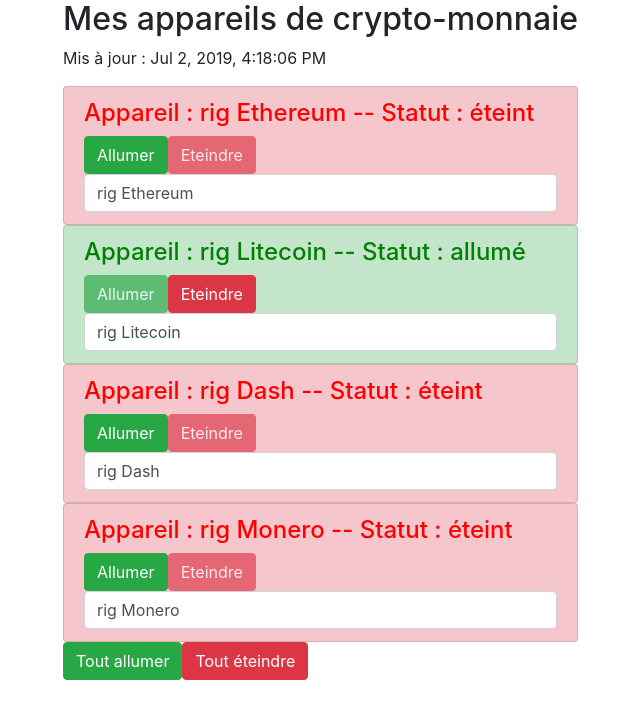
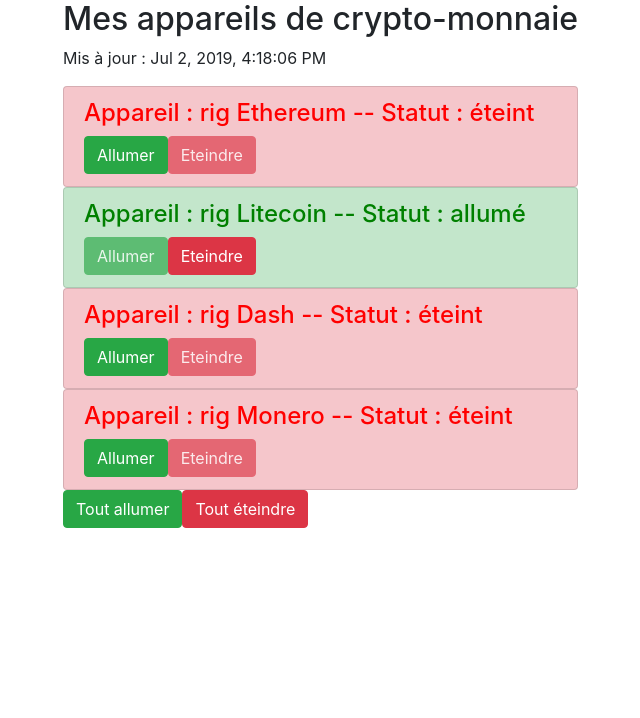
Before and after one commit to CarloBerni/anguRoom, an Angular app in the folder little-course/: page / in a window 1280 px wide. Shown: the top 718 px of the page, without its empty margins (7-647 px from the left). Built offline with nearby package versions, Linux system fonts and the light colour scheme.

Commit message:
add routing app- appareil-view

```diff
--- a/little-course/src/app/app.component.html
+++ b/little-course/src/app/app.component.html
@@ -1,22 +1,5 @@
 <div class="container">
   <div class="row">
-    <div class="col-xs-12">
-      <h2>Mes appareils de crypto-monnaie</h2>
-      <p>Mis à jour : {{ lastUpdate | async | date: "medium" }}</p>
-      <ul class="list-group">
-        <app-appareil
-          *ngFor="let appareil of appareils; let i = index"
-          [indexOfAppareil]="i"
-          [appareilName]="appareil.name"
-          [appareilStatus]="appareil.status"
-        ></app-appareil>
-      </ul>
-      <button class="btn btn-success" (click)="onAllumer()">
-        Tout allumer
-      </button>
-      <button class="btn btn-danger" (click)="onEteindre()">
-        Tout éteindre
-      </button>
-    </div>
+      <app-appareil-view></app-appareil-view>
   </div>
 </div>
--- a/little-course/src/app/app.component.ts
+++ b/little-course/src/app/app.component.ts
@@ -1,40 +1,10 @@
 import { Component, OnInit } from "@angular/core";
-import { AppareilService } from "./services/appareil.service";
 
 @Component({
   selector: "app-root",
   templateUrl: "./app.component.html",
   styleUrls: ["./app.component.scss"]
 })
-export class AppComponent implements OnInit {
-  isAuth = false;
-  lastUpdate = new Promise((resolve, reject) => {
-    const date = new Date();
-    setTimeout(() => {
-      resolve(date);
-    }, 1500);
-  });
-
-  appareils: any[];
-
-  constructor(private appareilService: AppareilService) {}
-
-  ngOnInit() {
-    this.appareils = this.appareilService.appareils;
-  }
-
-  onAllumer() {
-    if (confirm("Etes-vous sûr de vouloir allumer tous vos appareils ?")) {
-      this.appareilService.switchOnAll();
-    } else {
-      return null;
-    }
-  }
-  onEteindre() {
-    if (confirm("Etes-vous sûr de vouloir éteindre tous vos appareils ?")) {
-      this.appareilService.switchOffAll();
-    } else {
-      return null;
-    }
-  }
+export class AppComponent {
+  constructor() {}
 }
--- a/little-course/src/app/app.module.ts
+++ b/little-course/src/app/app.module.ts
@@ -8,12 +8,16 @@
 import { FormsModule } from '@angular/forms';
 
 import { AppareilService } from './services/appareil.service';
+import { AuthComponent } from './auth/auth.component';
+import { AppareilViewComponent } from './appareil-view/appareil-view.component';
 
 @NgModule({
   declarations: [
     AppComponent,
     TestComponent,
-    AppareilComponent
+    AppareilComponent,
+    AuthComponent,
+    AppareilViewComponent
   ],
   imports: [
     BrowserModule,
--- /dev/null
+++ b/little-course/src/app/appareil-view/appareil-view.component.html
@@ -0,0 +1,18 @@
+<div class="col-xs-12">
+  <h2>Mes appareils de crypto-monnaie</h2>
+  <p>Mis à jour : {{ lastUpdate | async | date: "medium" }}</p>
+  <ul class="list-group">
+    <app-appareil
+      *ngFor="let appareil of appareils; let i = index"
+      [indexOfAppareil]="i"
+      [appareilName]="appareil.name"
+      [appareilStatus]="appareil.status"
+    ></app-appareil>
+  </ul>
+  <button class="btn btn-success" (click)="onAllumer()">
+    Tout allumer
+  </button>
+  <button class="btn btn-danger" (click)="onEteindre()">
+    Tout éteindre
+  </button>
+</div>
--- /dev/null
+++ b/little-course/src/app/appareil-view/appareil-view.component.ts
@@ -0,0 +1,42 @@
+import { Component, OnInit } from '@angular/core';
+import { AppareilService } from '../services/appareil.service';
+
+@Component({
+  selector: 'app-appareil-view',
+  templateUrl: './appareil-view.component.html',
+  styleUrls: ['./appareil-view.component.scss']
+})
+export class AppareilViewComponent implements OnInit {
+
+  isAuth = false;
+  lastUpdate = new Promise((resolve, reject) => {
+    const date = new Date();
+    setTimeout(() => {
+      resolve(date);
+    }, 1500);
+  });
+
+  appareils: any[];
+
+  constructor(private appareilService: AppareilService) {}
+
+  ngOnInit() {
+    this.appareils = this.appareilService.appareils;
+  }
+
+  onAllumer() {
+    if (confirm("Etes-vous sûr de vouloir allumer tous vos appareils ?")) {
+      this.appareilService.switchOnAll();
+    } else {
+      return null;
+    }
+  }
+  onEteindre() {
+    if (confirm("Etes-vous sûr de vouloir éteindre tous vos appareils ?")) {
+      this.appareilService.switchOffAll();
+    } else {
+      return null;
+    }
+  }
+
+}
--- a/little-course/src/app/appareil/appareil.component.html
+++ b/little-course/src/app/appareil/appareil.component.html
@@ -10,5 +10,4 @@
   <button class="btn btn-success" (click)="onSwitchOn()" [disabled]="appareilStatus === 'allumé'">Allumer</button>
   <button class="btn btn-danger" (click)="onSwitchOff()" [disabled]="appareilStatus === 'éteint'">Eteindre</button>
 
-  <input type="text" class="form-control" [(ngModel)]="appareilName" />
 </li>
--- /dev/null
+++ b/little-course/src/app/auth/auth.component.html
@@ -0,0 +1 @@
+<p>auth works!</p>
--- /dev/null
+++ b/little-course/src/app/auth/auth.component.ts
@@ -0,0 +1,15 @@
+import { Component, OnInit } from '@angular/core';
+
+@Component({
+  selector: 'app-auth',
+  templateUrl: './auth.component.html',
+  styleUrls: ['./auth.component.scss']
+})
+export class AuthComponent implements OnInit {
+
+  constructor() { }
+
+  ngOnInit() {
+  }
+
+}
```
Also changed, not shown: little-course/src/app/appareil-view/appareil-view.component.scss (added), little-course/src/app/auth/auth.component.scss (added).
